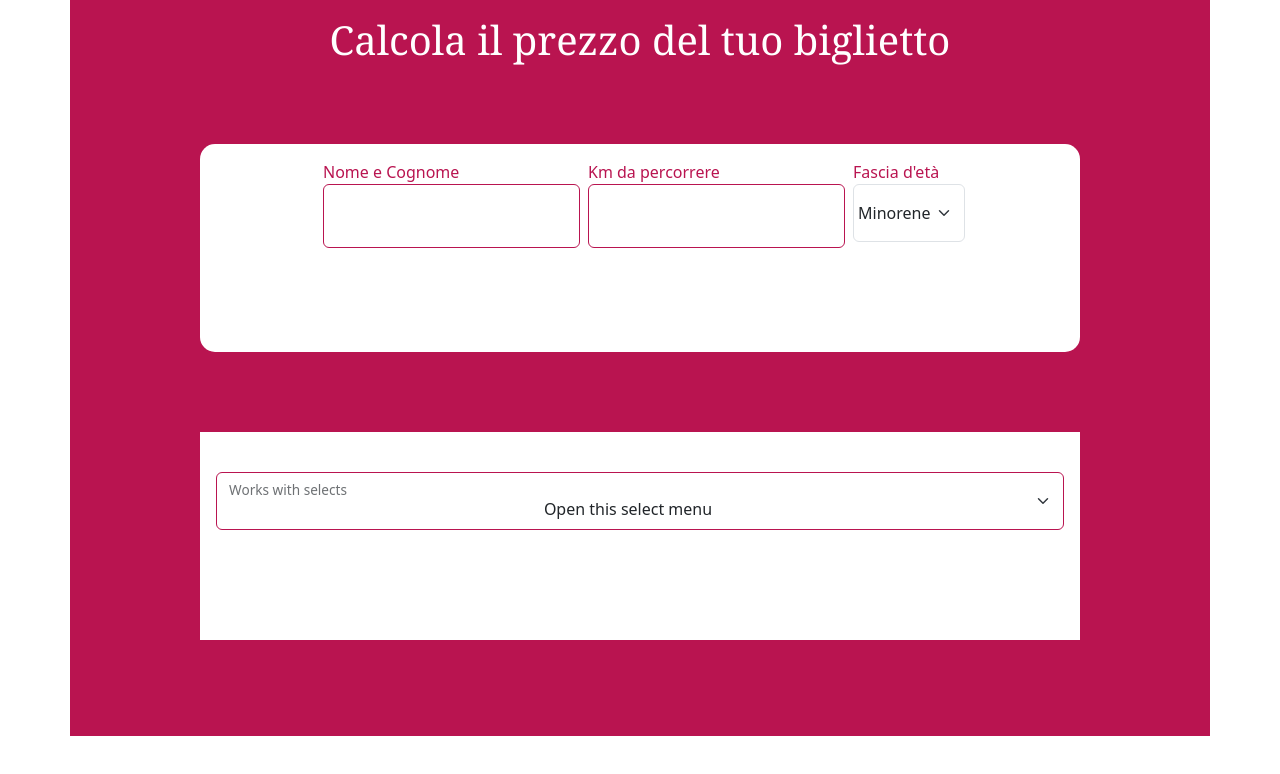
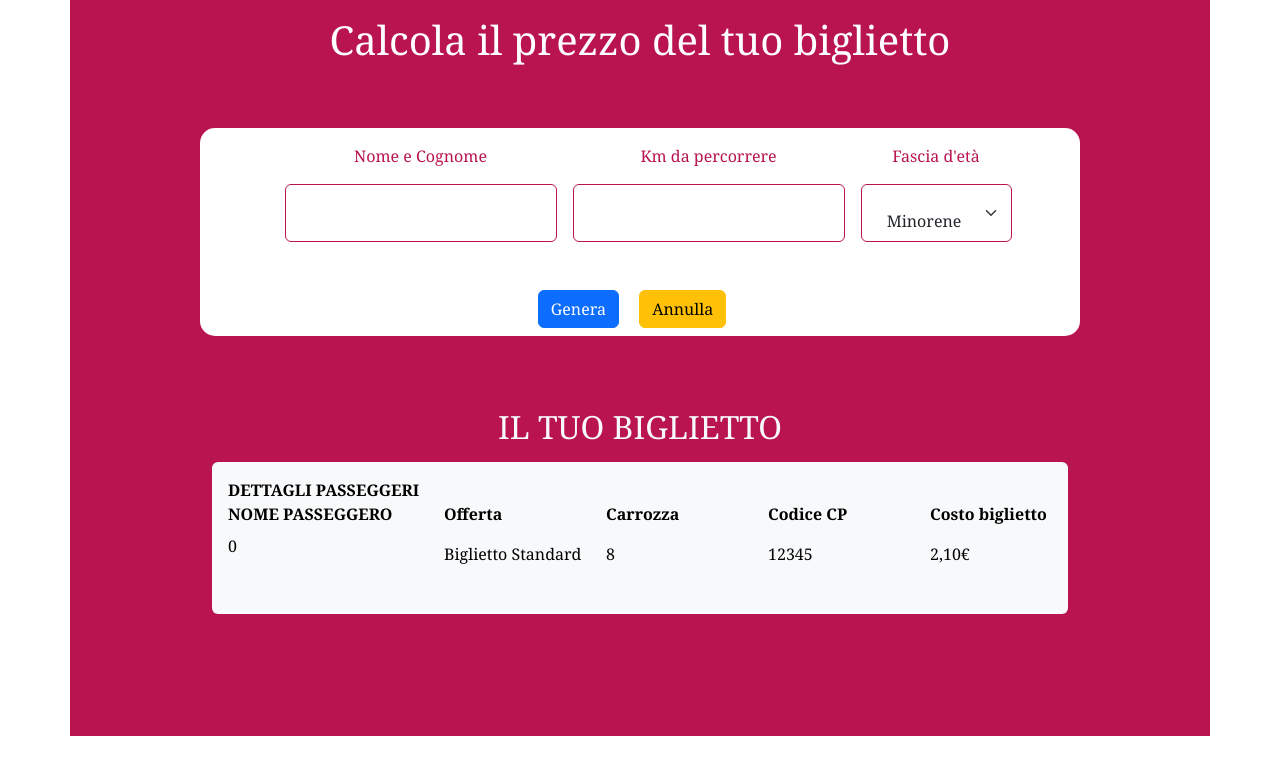
Before and after one commit to sisdream/js-biglietto-treno-form, a plain HTML site: page index.html in a window 1280 px wide. Drawn offline with nearby package versions, Linux system fonts and the light colour scheme.

Commit message:
feat: js

```diff
--- a/css/style.css
+++ b/css/style.css
@@ -1,25 +1,26 @@
+body{
+    font-size: bold;
+    font-family:Georgia, 'Times New Roman', Times, serif;
+}
 /* CONTENITORE BIGLIETTO */
 .big-cont{
     height: 46rem;
     background-color: #b91450;
 }
 
-h1{
-    font-size: bold;
-    font-family:Georgia, 'Times New Roman', Times, serif;
-}
-
 .cont-bor,
 .cont-tik{
-    margin-top: 5rem;
     height: 13rem;
     width: 55rem;
-    color:#b91450;
+
 }
 
 /* DATI PER IL BIGLIETTO */
 .cont-bor{
     border-radius: 15px;
+    text-align: center;
+    margin-top: 4rem;
+    color:#b91450;
 }
 
 #user-name,
@@ -29,12 +30,23 @@ h1{
 }
 #user-name,
 #path{
-    height: 4rem;
+    height: 3.6rem;
 }
 
-#floatingSelectGrid {
-    border: 1px solid #b91450;
-    margin-top: 2rem;
+#user-age {
     text-align: center;
 }
+
+.title{
+    margin-bottom: 1rem;
+}
+
+.btn{
+    margin-right: 1rem;
+}
 /* STAMPA DEL BIGLIETTO */
+.cont-tik{
+    color: #000;
+    font-size: bold;
+    margin-top: 4rem;
+}
--- a/index.html
+++ b/index.html
@@ -15,20 +15,21 @@
         <div class="container cont-bor p-3 mb-2 bg-white">
             <form class="d-flex justify-content-center">
                 <!-- NOME E COGNOME -->
-                <div class="ms-2 ">
-                    <label for="">Nome e Cognome</label>
+                <div class="ms-3">
+                    <label class="title" for="">Nome e Cognome</label>
                     <input type="text" class="form-control mb-3" id="user-name"/>
                 </div>
                 <!-- KM DA PERCORRERE -->
-                <div class="ms-2 ">
-                    <label for="">Km da percorrere</label>
+                <div class="ms-3">
+                    <label class="title" for="">Km da percorrere</label>
                     <input type="text" class="form-control mb-3" id="path"/>
                 </div>
                 <!-- FASCIE DI ETA' -->
-                <div class="ms-2 ">
-                    <label for="">Fascia d'età</label>
+                <div class="ms-3">
+                    <label class="title" for="">Fascia d'età</label>
+
                     <div class="form-floating">
-                        <select class="form-select mb-3 p-1" id="floatingSelectGrid user-age">
+                        <select class="form-select mb-5" id="user-age">
                             <option value="Minorene">Minorene</option>
                             <option value="Maggiorenne">Maggiorenne</option>
                             <option value="Anzino">Anziano</option>
@@ -36,26 +37,53 @@
                     </div>
                 </div>
             </form>
+            <!-- BOTTONI -->
+            <div>
+                <button type="button" id="gen-btn" class="btn btn-primary">Genera</button>
+                <button type="reset" id="ann-btn" class="btn btn-warning">Annulla</button>
+            </div>
         </div>
-        <!-- BOTTONI -->
         <!-- STAMPA BIGLIETTO -->
-        <div class="container cont-tik p-3 mb-5 bg-white">
-            <div class="row g-2">
+        <section id="hidden-ticket" class="container text-center cont-tik">
+            <h2 class="text-center text-uppercase text-light p-2 ">il tuo biglietto</h2>
 
+            <div class="bg-light rounded pt-3 pb-5 ps-3">
+                <div class="text-start text-uppercase fw-bold">
+                    dettagli passeggeri
                 </div>
-                <div class="col-md">
-                  <div class="form-floating">
-                    <select class="form-select" id="floatingSelectGrid">
-                      <option selected>Open this select menu</option>
-                      <option value="1">One</option>
-                      <option value="2">Two</option>
-                      <option value="3">Three</option>
-                    </select>
-                    <label for="floatingSelectGrid">Works with selects</label>
-                  </div>
+
+                <div class="row">
+                    <div class="col-3">
+                        <div class="text-start text-uppercase fw-bold">Nome passeggero</div>
+                        <div id="btn-user" class="text-start pt-2">0</div>
+                    </div>
+
+                    <div class="col-9">
+                        <div class="row">
+                            <div class="col-3">
+                                <div class="text-start fw-bold">Offerta</div>
+                                <div class="text-start pt-3">Biglietto Standard</div>
+                            </div>
+
+                            <div class="col-3">
+                                <div class="text-start fw-bold">Carrozza</div>
+                                <div  class="text-start pt-3">8</div>
+                            </div>
+
+                            <div class="col-3">
+                                <div class="text-start fw-bold">Codice CP</div>
+                                <div class="text-start pt-3">12345</div>
+                            </div>
+
+                            <div class="col-3">
+                                <div class="text-start fw-bold">Costo biglietto</div>
+                                <div id="price" class="text-start pt-3">2,10€</div>
+                            </div>
+                        </div>
+                    </div>
                 </div>
             </div>
-        </div>
+        </section>
     </section>
     <script type="text/javascript" src="./js/script.js"></script>
 </body>
--- a/js/script.js
+++ b/js/script.js
@@ -0,0 +1,12 @@
+const userName = document.getElementById ("user-name");
+const path = document.getElementById ("path");
+const userAge = document.getElementById ("user-age");
+const genBtn = document.getElementById ("gen-btn");
+const btnUser = document.getElementById('btn-user')
+const hiddenTicket = document.getElementById("hidden-ticket")
+const price = document.getElementById('price')
+
+
+
+// per mettere in display-none la section biglietto
+bigliettoNascostoHtml.style.display = "none"
```
